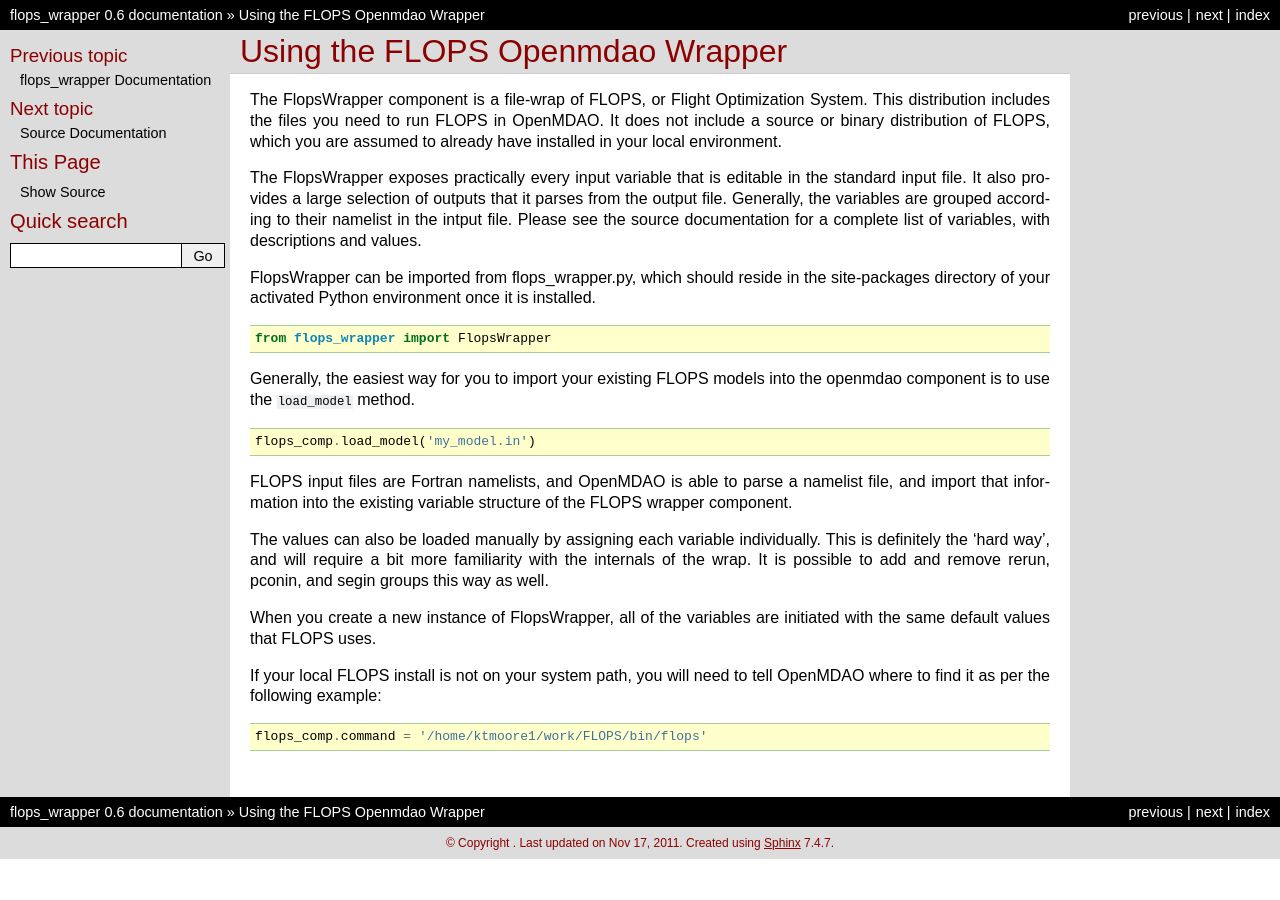
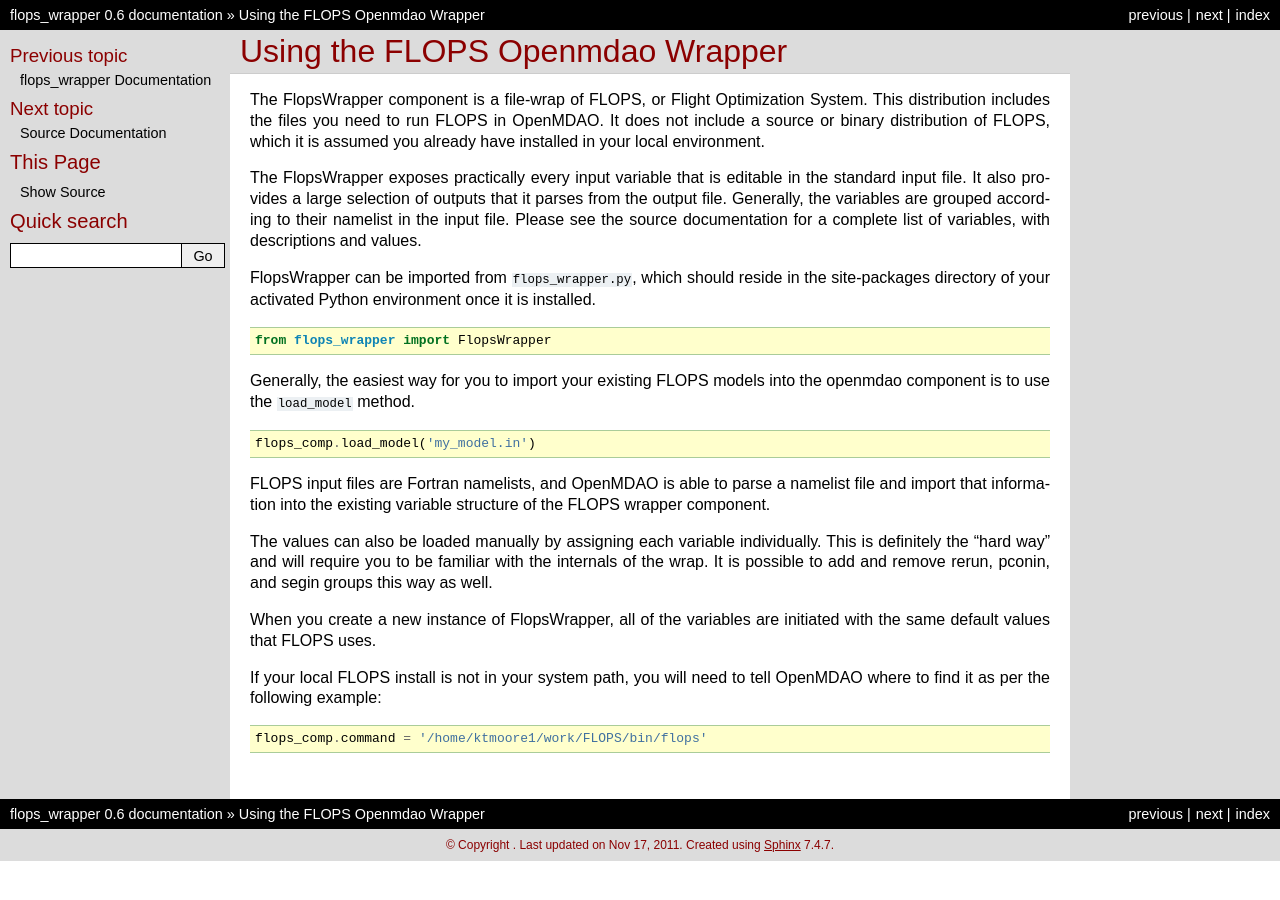
Before and after one commit to OpenMDAO-Plugins/flops_wrapper, a Sphinx documentation site: the page built from docs/usage.rst, in a window 1280 px wide. Built offline with Sphinx 7.4.7, drawn with Linux system fonts in a browser that asks for light colours.

Commit message:
Made editorial changes usage doc.

```diff
--- a/docs/conf.py
+++ b/docs/conf.py
@@ -1,7 +1,7 @@
 
 
-# This file is autogenerated during plugin_quickstart and overwritten during
-# plugin_makedist. DO NOT CHANGE IT if you plan to use plugin_makedist to package
+# This file is autogenerated during plugin quickstart and overwritten during
+# plugin makedist. DO NOT CHANGE IT if you plan to use plugin makedist to package
 # distribution.
 
 # -*- coding: utf-8 -*-
--- a/docs/index.rst
+++ b/docs/index.rst
@@ -9,6 +9,6 @@
 .. toctree::
    :maxdepth: 2
 
-   usage
+   usage.rst
    srcdocs
    pkgdocs
--- a/docs/usage.rst
+++ b/docs/usage.rst
@@ -5,15 +5,15 @@
 The FlopsWrapper component is a file-wrap of FLOPS, or Flight Optimization
 System. This distribution includes the files you need to run FLOPS in
 OpenMDAO. It does not include a source or binary distribution of FLOPS, which
-you are assumed to already have installed in your local environment.
+it is assumed you already have installed in your local environment.
 
 The FlopsWrapper exposes practically every input variable that is editable in
 the standard input file. It also provides a large selection of outputs that it
 parses from the output file. Generally, the variables are grouped according to
-their namelist in the intput file. Please see the source documentation for a
+their namelist in the input file. Please see the source documentation for a
 complete list of variables, with descriptions and values.
 
-FlopsWrapper can be imported from flops_wrapper.py, which should reside in the
+FlopsWrapper can be imported from ``flops_wrapper.py``, which should reside in the
 site-packages directory of your activated Python environment once it is
 installed.
 
@@ -29,18 +29,18 @@
     flops_comp.load_model('my_model.in')
 
 FLOPS input files are Fortran namelists, and OpenMDAO is able to parse a
-namelist file, and import that information into the existing variable
+namelist file and import that information into the existing variable
 structure of the FLOPS wrapper component.
 
 The values can also be loaded manually by assigning each variable
-individually. This is definitely the 'hard way', and will require a bit
-more familiarity with the internals of the wrap. It is possible to
+individually. This is definitely the "hard way" and will require you to be
+familiar with the internals of the wrap. It is possible to
 add and remove rerun, pconin, and segin groups this way as well.
 
 When you create a new instance of FlopsWrapper, all of the variables are
 initiated with the same default values that FLOPS uses.
 
-If your local FLOPS install is not on your system path, you will need
+If your local FLOPS install is not in your system path, you will need
 to tell OpenMDAO where to find it as per the following example:
 
 ::
```
